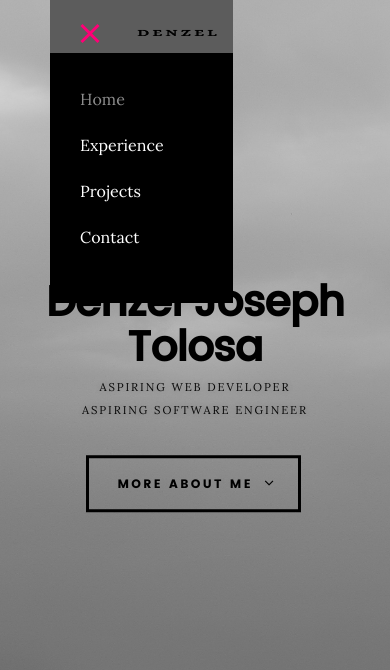
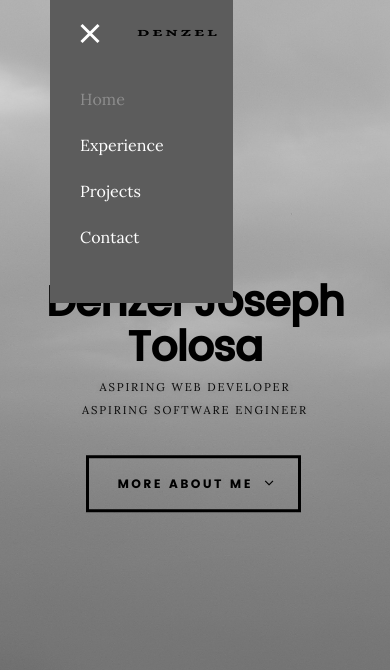
Before and after one commit to denzeltolosa/myportfolio, a plain HTML site: page index.html in a window 390 px wide. Both pictures are taken after a click on the link 90 px from the left and 33 px from the top of the page. Shown: the top 670 px of the page. Drawn offline with Linux system fonts and the light colour scheme; files whose address does not match are found by name.

Commit message:
Edit CSS

```diff
--- a/css/main.css
+++ b/css/main.css
@@ -1306,6 +1306,7 @@ header .logo a {
 @media only screen and (max-width:768px) {
 	header .top-bar {
 		left: 50px;
+		background-color:rgb(92, 92, 92);
 	}
 	header .logo {
 		float: left;
@@ -1470,6 +1471,7 @@ header .logo a {
 @media only screen and (max-width:600px) {
 	header .top-bar {
 		position: relative;
+		background-color:rgb(92, 92, 92);
 		left: 0%;
 
 	}
@@ -1600,7 +1602,7 @@ header .logo a {
 	}
 	/* dropdown nav */
 	.main-navigation {
-		background: #000000;
+		background: rgb(92, 92, 92);
 		padding: 24px 30px 42px;
 		margin: 0;
 		position: relative;
@@ -1637,6 +1639,7 @@ header .logo a {
 @media only screen and (max-width:400px) {
 	header .top-bar {
 		left: 25px;
+		background-color:rgb(92, 92, 92);
 	}
 	header .logo {
 		float: left;
@@ -1672,7 +1675,7 @@ header .logo a {
 	}
 	.menu-toggle span {
 		display: block;
-		background-color: #ff0000;
+		background-color: #ffffff;
 		width: 24px;
 		height: 3px;
 		margin-top: -1.5px;
@@ -1730,7 +1733,7 @@ header .logo a {
 		background-color: rgba(255, 0, 119, 0);
 	}
 	.menu-toggle.is-clicked span::before, .menu-toggle.is-clicked span::after {
-		background-color: #ff0077;
+		background-color: #ffffff;
 		-moz-transition-delay: 0s, 0.2s;
 		-o-transition-delay: 0s, 0.2s;
 		-webkit-transition-delay: 0s, 0.2s;
@@ -1766,7 +1769,7 @@ header .logo a {
 
 	/* dropdown nav */
 	.main-navigation {
-		background: #000000;
+		background: rgb(92, 92, 92);
 		padding: 24px 30px 42px;
 		margin: 0;
 		position: relative;
```
